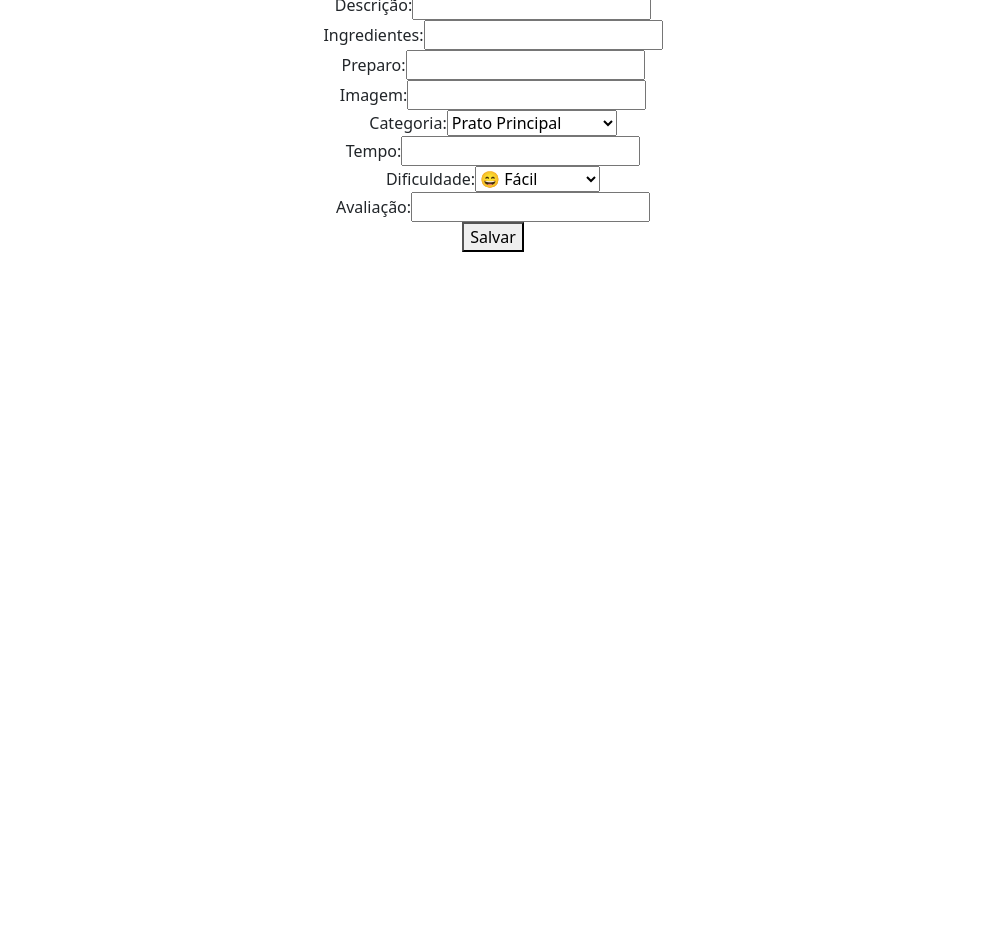
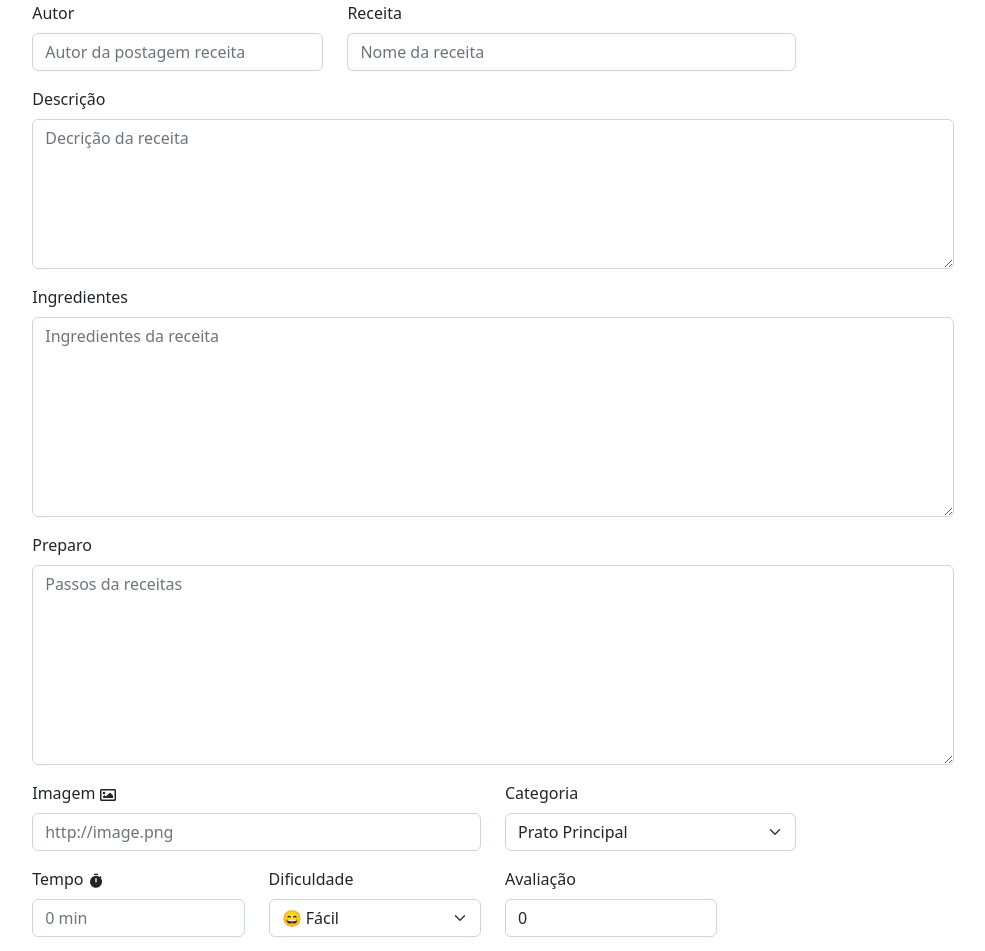
Before and after one commit to DenyNakano/react-project-recipes4u, a React (Create React App) app: page /new-recipe in a window 1280 px wide. Shown: the part 140-1091 px from the top of the page, without its empty margins (147-1132 px from the left). Before the commit the page ends 800 px from the top, so only its background shows below. Built offline with nearby package versions, Linux system fonts and the light colour scheme.

Commit message:
styles in Destaques.js,RecipeDetails.js,NewRecipe.js

```diff
--- a/src/App.css
+++ b/src/App.css
@@ -1,3 +1,3 @@
-.App {
+/*.App {
  text-align: center;
-}
+}*/
--- a/src/Components/CardCarousel.css
+++ b/src/Components/CardCarousel.css
@@ -1,6 +1,7 @@
 .content{
     display: flex;
     justify-content: center;
+    margin: 20px 0;
 }
 .card{
     width: 90%;
--- a/src/Components/Destaques.css
+++ b/src/Components/Destaques.css
@@ -1,6 +1,22 @@
+#container{
+  border: 1px solid black;
+  width: 262px;
+  margin: 10px;
+  overflow: hidden;
+  position: relative;
+
+}
 .image-recipe{
   width: 260px;
   height: 250px;
-  margin: 5px;
   background-size: 260px 295px;
 }
+.overlay{
+  width: 260px;
+  height: 250px;
+  padding: 10px;
+  background-color: blue;
+  position: absolute;
+  top:0;
+  left: 100%;
+}
--- /dev/null
+++ b/src/Components/Loading.js
@@ -0,0 +1,17 @@
+import React from 'react'
+import { Spinner } from 'reactstrap'
+import { TitleLogo } from '../Components/TitleLogo'
+
+export const Loading = () => {
+  return (
+    <div style={{display:'flex',justifyContent:'center',height:540,alignItems:'center'}} >
+    <Spinner color='dark'style={{
+    height: '3rem',
+    width: '3rem'
+  }} >
+      Loading ...
+    </Spinner>
+    <h1><TitleLogo/></h1>
+  </div>
+  )
+}
--- /dev/null
+++ b/src/Components/TitleLogo.js
@@ -0,0 +1,19 @@
+import React, { useEffect, useState } from "react";
+export const TitleLogo = () => {
+    const words = ["U", "YOUR FRIENDS", "YOUR FAMILY"];
+  const [word, setWord] = useState(words[0]);
+  useEffect(() => {
+    setTimeout(() => {
+      setWord(
+        words[
+          words.indexOf(word) + 1 < words.length ? words.indexOf(word) + 1 : 0
+        ]
+      );
+    }, 1000);
+  }, [word]);
+  return (
+    <div>
+        RECIPE 4 {word}
+    </div>
+  )
+}
--- a/src/Pages/Error.js
+++ b/src/Pages/Error.js
@@ -1,7 +1,19 @@
-import React from 'react'
+import React, { useEffect } from 'react'
+import { useNavigate } from 'react-router-dom'
+import { Loading } from '../Components/Loading'
+
 
 export const Error = () => {
-  return (
-    <div>Error</div>
+  const navigate = useNavigate()
+  useEffect(()=>{
+    setTimeout(()=>{
+      navigate('/')
+    }
+    ,3000)
+  },[])
+  return(
+   <div>
+     <Loading/>
+   </div>
   )
 }
--- a/src/Pages/NewRecipe.js
+++ b/src/Pages/NewRecipe.js
@@ -1,7 +1,9 @@
 import React, { useState } from 'react'
 import axios from 'axios'
 import { useNavigate } from 'react-router-dom'
-
+import { Button, Col, Form, FormGroup, Input, Label, Row } from 'reactstrap'
+import {FaRegImage  } from "react-icons/fa";
+import {  MdTimer } from "react-icons/md";
 export const NewRecipe = () => {
   const [Autor, setAutor] = useState('')
   const [Receita, setReceita] = useState('')
@@ -9,23 +11,23 @@ export const NewRecipe = () => {
   const [Ingredientes, setIngredientes] = useState('')
   const [Preparo, setPreparo] = useState('')
   const [Imagem, setImagem] = useState('')
-  const [Categoria, setCategoria] = useState('')
+  const [Categoria, setCategoria] = useState('Prato Principal')
   const [Tempo, setTempo] = useState('')
-  const [Dificuldade, setDificuldade] = useState('')
-  const [Avaliação, setAvaliação] = useState('')
+  const [Dificuldade, setDificuldade] = useState('😄 Fácil')
+  const [Avaliação, setAvaliação] = useState(0)
   const navigate = useNavigate()
 
   const handleSubmit = async (e) => {
-    e.preventDefault ()
+    e.preventDefault()
     let NewRecipe = {
       type: Categoria,
       name: Receita,
       description: Descrição,
       ingredients: Ingredientes.split(','),
-      preparation: Preparo.split(','),
+      preparation: Preparo.split(';'),
       time: Tempo,
       level: Dificuldade,
-      rate: Avaliação,
+      rate: Number(Avaliação),
       image: Imagem,
     }
 
@@ -33,14 +35,14 @@ export const NewRecipe = () => {
       await axios.post(
         "https://ironrest.herokuapp.com/recipes4u" , NewRecipe
       );
-      setCategoria('')
+      setCategoria('Prato Principal')
       setReceita('')
       setDescrição('')
       setIngredientes('')
       setPreparo('')
       setTempo('')
-      setDificuldade('')
-      setAvaliação('')
+      setDificuldade('😄 Fácil')
+      setAvaliação(0)
       setImagem('')
       navigate('/')
 
@@ -48,63 +50,92 @@ export const NewRecipe = () => {
     console.log(error);
   }}
   return (
-    <form onSubmit={handleSubmit}>
-      <div>
-        <label>Autor: </label>
-        <input type="text" value={Autor} onChange={(e) =>{setAutor(e.target.value)}}/>
-      </div>
-      <div>
-        <label>Receita: </label>
-        <input type="text" value={Receita} onChange={(e) =>{setReceita(e.target.value)}}/>
-      </div>
-      <div>
-        <label>Descrição: </label>
-        <input type="text" value={Descrição} onChange={(e) =>{setDescrição(e.target.value)}}/>
-      </div>
-      <div>
-        <label>Ingredientes: </label>
-        <input type="text" value={Ingredientes} onChange={(e) =>{setIngredientes(e.target.value)}}/>
-      </div>
-      <div>
-        <label>Preparo: </label>
-        <input type="text" value={Preparo} onChange={(e) =>{setPreparo(e.target.value)}}/>
-      </div>
-      <div>
-        <label>Imagem: </label>
-        <input type="text" value={Imagem} onChange={(e) =>{setImagem(e.target.value)}}/>
-      </div>
-      <div>
-        <label>Categoria: </label>
-        {/*<input type="text" value={Categoria} onChange={(e) =>{setCategoria(e.target.value)}}/>*/}
-        <select value={Categoria} onChange={(e) =>{setCategoria(e.target.value)}}>
+    <div style={{display:"flex",justifyContent:"center"}} >
+    <div style={{display:"flex",width:"90%",justifyContent:'center',margin:"15px 0"}} >
+    <Form style={{width:"80%"}} onSubmit={handleSubmit}>
+    <div style={{display:"flex",justifyContent:"center"}}>
+    <h1>Adicionar Receita</h1>
+    </div>
+    <Row>
+    <Col md={4}>
+      <FormGroup>
+        <Label>Autor</Label>
+        <Input type="text" value={Autor} placeholder="Autor da postagem receita" onChange={(e) =>{setAutor(e.target.value)}}/>
+      </FormGroup>
+      </Col>
+      <Col md={6}>
+      <FormGroup>
+        <Label>Receita</Label>
+        <Input type="text" value={Receita} placeholder="Nome da receita" onChange={(e) =>{setReceita(e.target.value)}}/>
+      </FormGroup>
+      </Col>
+      </Row>
+      <FormGroup>
+        <Label>Descrição</Label>
+        <Input  style={{height: 150}}  type="textarea" value={Descrição} placeholder="Decrição da receita" onChange={(e) =>{setDescrição(e.target.value)}}/>
+      </FormGroup>
+      <FormGroup>
+        <Label>Ingredientes</Label>
+        <Input style={{height: 200}} type="textarea" value={Ingredientes} placeholder="Ingredientes da receita" onChange={(e) =>{setIngredientes(e.target.value)}}/>
+      </FormGroup>
+      <FormGroup>
+        <Label>Preparo</Label>
+        <Input style={{height: 200}}   type="textarea" value={Preparo} placeholder="Passos da receitas" onChange={(e) =>{setPreparo(e.target.value)}}/>
+      </FormGroup>
+      <Row>
+      <Col md={6}>
+      <FormGroup>
+        <Label>Imagem <FaRegImage/></Label>
+        <Input type="text" value={Imagem} placeholder="http://image.png" onChange={(e) =>{setImagem(e.target.value)}}/>
+      </FormGroup>
+      </Col>
+      <Col md={4}>
+      <FormGroup>
+        <Label>Categoria</Label>
+        <Input type="select" value={Categoria} onChange={(e) =>{setCategoria(e.target.value)}}>
           <option>Prato Principal</option>
           <option>Drinks</option>
           <option>Acompanhamentos</option>
           <option>Massas</option>
           <option>Sobremesas</option>
-        </select>
-      </div>
-      <div>
-        <label>Tempo: </label>
-        <input type="text" value={Tempo} onChange={(e) =>{setTempo(e.target.value)}}/>
-      </div>
-      <div>
-        <label>Dificuldade: </label>
-        {/*<input type="text" value={Dificuldade} onChange={(e) =>{setDificuldade(e.target.value)}}/>*/}
-        <select value={Dificuldade} onChange={(e) =>{setDificuldade(e.target.value)}}>
+        </Input>
+      </FormGroup>
+      </Col>
+      </Row>
+      <Row>
+      <Col md={3}>
+      <FormGroup>
+        <Label>Tempo <MdTimer/></Label>
+        <Input type="text" value={Tempo} placeholder="0 min" onChange={(e) =>{setTempo(e.target.value)}}/>
+      </FormGroup>
+      </Col>
+      <Col md={3}>
+      <FormGroup>
+        <Label>Dificuldade</Label>
+        <Input type="select" value={Dificuldade} onChange={(e) =>{setDificuldade(e.target.value)}}>
           <option>😄 Fácil</option>
           <option>😅 Moderado</option>
           <option>😓 Difícil</option>
-        </select>
-      </div>
-      <div>
-        <label>Avaliação: </label>
-        <input type="text" value={Avaliação} onChange={(e) =>{setAvaliação(e.target.value)}}/>
-      </div>
-      <button>
-        Salvar
-      </button>
-    </form>
-
+        </Input>
+      </FormGroup>
+      </Col>
+      <Col md={3}>
+      <FormGroup>
+        <Label>Avaliação</Label>
+        <Input type="number" value={Avaliação} onChange={(e) =>{setAvaliação(e.target.value)}}/>
+      </FormGroup>
+      </Col>
+      </Row>
+      <div style={{display:"flex",justifyContent:"center",alignItem:"center"}}>
+      <Button style={{width:"50%"}}
+    color="primary"
+    outline
+  >
+    Salvar
+  </Button>
+  </div>
+    </Form>
+</div>
+</div>
   )
   }
--- /dev/null
+++ b/src/Pages/RecipeDetails.css
@@ -0,0 +1,8 @@
+.image{
+    width: 400px;
+    height: 400px;
+    background-size: 400px 450px;
+}
+li{
+    list-style-type: none;
+}
--- a/src/Pages/RecipeDetails.js
+++ b/src/Pages/RecipeDetails.js
@@ -1,11 +1,15 @@
 import React, { useEffect, useState } from 'react'
 import { useParams } from 'react-router-dom'
 import axios from 'axios'
-
+import "./RecipeDetails.css"
+import { Card, CardBody, CardSubtitle, CardText, CardTitle } from 'reactstrap'
+import { Loading } from '../Components/Loading'
+import {  MdTimer } from "react-icons/md";
 
 export const RecipeDetails = () => {
   const { id } = useParams()
   const [recipe, setRecipe] = useState({});
+
 
   useEffect(() => {
     getRecipe();
@@ -21,23 +25,39 @@ export const RecipeDetails = () => {
       console.log(error);
     }
   };
-  return (
-    <div>
-      <div>
-        <img src={recipe?.image} alt={recipe?.image} />
-        <h1>{recipe.name}</h1>
-        <h2>Descrição</h2>
-        <p>
+  return(
+    Object.values(recipe).length === 0
+      ?
+      <Loading/>
+    :<div className="main content">
+      <Card>
+      <CardBody>
+       <div style={{width:'80%'}}>
+       <div style={{display:'flex',justifyContent:'space-between'}}>
+       <div>
+        <div className='image' style={{backgroundImage: `url(${recipe?.image})`}}></div>
+        </div>
+        <div style={{width:500}}>
+        <CardTitle tag="h1">{recipe?.name}</CardTitle>
+        <CardSubtitle tag="h2">Descrição</CardSubtitle>
+        <CardText>
           {recipe?.description}
-        </p>
+        </CardText>
+        </div>
+        </div>
+        </div>
         <h2>Ingredientes</h2>
         <ul>
           {recipe?.ingredients?.map((ingredient, index) =>
             <li key={index}>{ingredient}</li>
           )}
         </ul>
-        <div>
-          {recipe?.time} {recipe?.level} {recipe?.rate}
+        <div style={{display:'flex',width:'25%',justifyContent:'space-between',alignItems:'center'}}>
+          <h5><MdTimer/>{recipe?.time}</h5>
+          <h5>{recipe?.level}</h5>
+          <p style={{display:'flex'}} >
+                  <h3 style={{color:'#FED143'}}>{'★'.repeat(Number(recipe?.rate))}</h3>
+                  <h3 style={{color:'#B3B3B3'}}>{'★'.repeat(5-Number(recipe?.rate))}</h3></p>
         </div>
         <h2>Preparo</h2>
         <ul>
@@ -47,9 +67,9 @@ export const RecipeDetails = () => {
             </li>
           )}
         </ul>
+        </CardBody>
+      </Card>
+    </div>
 
-      </div>
-
-    </div>
-  )
+)
 }
```
Also changed, not shown: src/Components/CardCarousel.js (+4 -14 lines), src/Components/Destaques.js (+24 -19 lines), src/Components/Search.js (+5 -3 lines).
